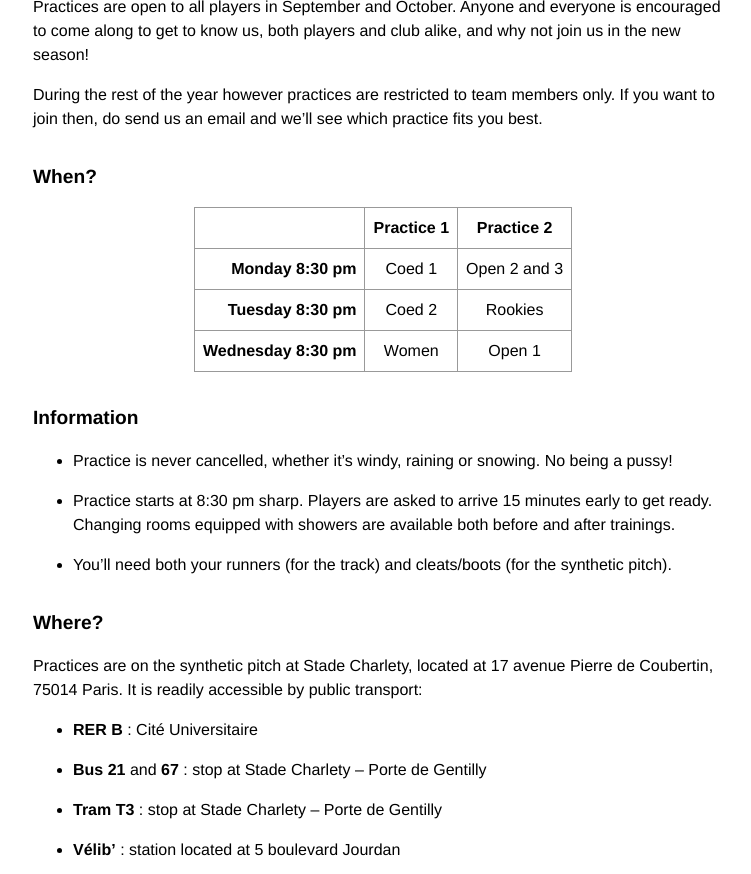
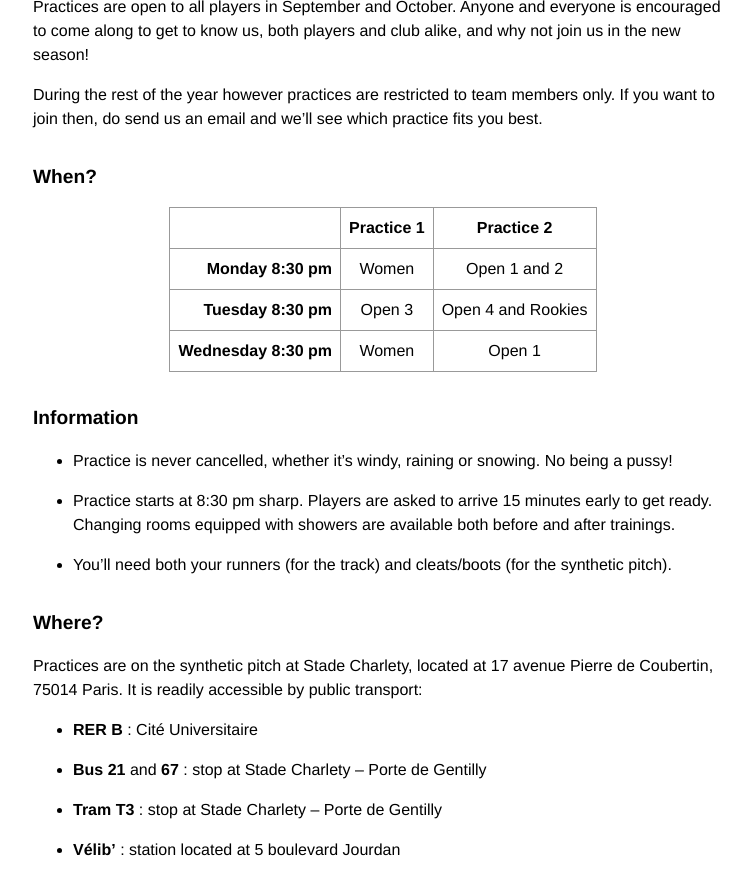
Before and after one commit to ahouhpuc/ahouhpuc.github.io, a Jekyll site: the page built from practices.markdown, in a window 1280 px wide and 900 px high, scrolled down 544 px, cut to the strip 0-874 px from the top of the window. Shown: the whole strip, without its empty margins (257-1008 px from the left). Built offline with Jekyll 4.4.1, drawn with Linux system fonts in a browser that asks for light colours.

Commit message:
update practices

```diff
--- a/practices.markdown
+++ b/practices.markdown
@@ -22,13 +22,13 @@ During the rest of the year however practices are restricted to team members onl
   </tr>
   <tr>
     <td>Monday 8:30 pm</td>
-    <td>Coed 1</td>
-    <td>Open 2 and 3</td>
+    <td>Women</td>
+    <td>Open 1 and 2</td>
   </tr>
   <tr>
     <td>Tuesday 8:30 pm</td>
-    <td>Coed 2</td>
-    <td>Rookies</td>
+    <td>Open 3</td>
+    <td>Open 4 and Rookies</td>
   </tr>
   <tr>
     <td>Wednesday 8:30 pm</td>
```
Also changed, not shown: entraînements.markdown (+4 -4 lines).
